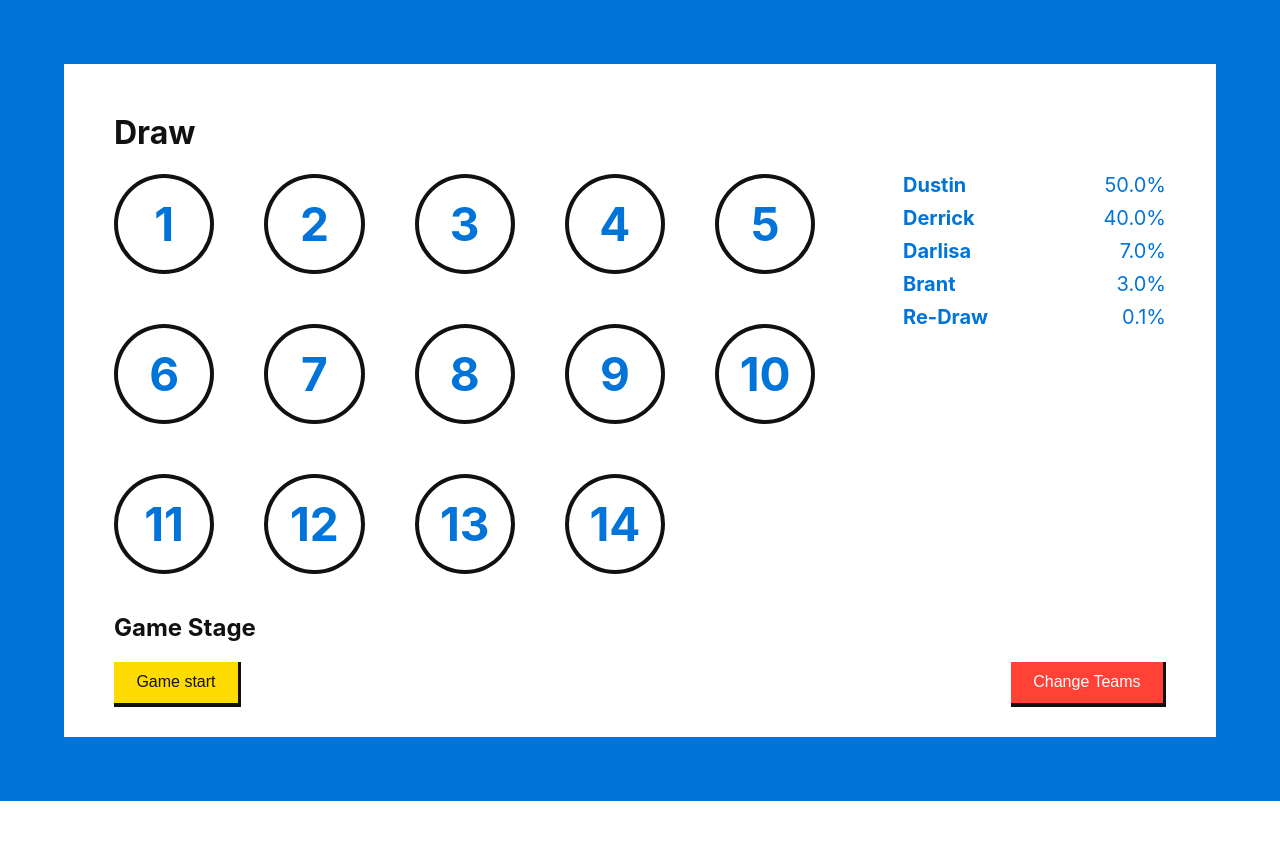
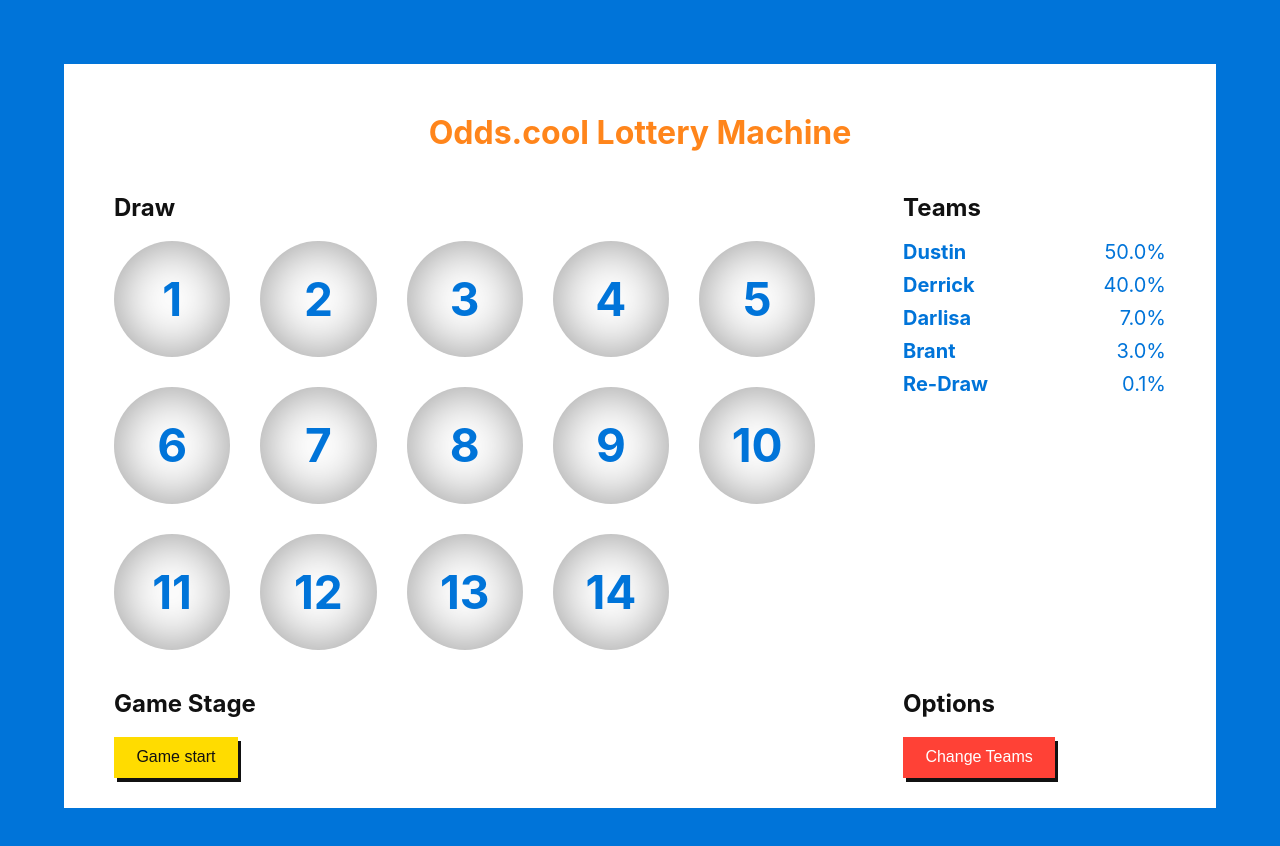
Before and after one commit to bhardy/lottery-react, a React (Create React App) app: page / in a window 1280 px wide. Both pictures are taken after a click on the button "Ready". Shown: the top 846 px of the page. Before the commit the page ends 801 px from the top, so only its background shows below. Built offline with nearby package versions, Linux system fonts and the light colour scheme.

Commit message:
Styled team combo lists, form items, buttons

```diff
--- a/src/components/AddTeams.js
+++ b/src/components/AddTeams.js
@@ -83,7 +83,7 @@ class AddTeam extends Component {
             required
           />
         </label>
-        <button className="add-teams__submit" type="submit">
+        <button className="cool-button add-teams__submit" type="submit">
           Add Team
         </button>
       </form>
--- a/src/components/App.js
+++ b/src/components/App.js
@@ -141,9 +141,9 @@ class App extends Component {
       const moves = history.map((step, move) => {
         const desc = move ? 'Pull #' + move : 'Game start'
         return (
-          <li className="game-info__list-item" key={move}>
+          <li className="game-stage__list-item" key={move}>
             <button
-              className="cool-button game-info__button"
+              className="cool-button game-stage__button"
               onClick={() => this.jumpTo(move)}
             >
               {desc}
@@ -167,8 +167,9 @@ class App extends Component {
         >
           <div className="game">
             {winnerNode}
-            <h1 className="game-heading">Draw</h1>
+            <h1 className="game-heading">Odds.cool Lottery Machine</h1>
             <div className="game-board">
+              <h2 className="game__subheading">Draw</h2>
               <Board
                 Balls={current.Balls}
                 onClick={i => this.handleClick(i)}
@@ -178,17 +179,24 @@ class App extends Component {
               />
             </div>
             <Teams {...current} />
-            <nav className="game-info">
-              <h2 className="game-info__heading">Game Stage</h2>
-              <ol className="game-info__list">
+            <nav className="game-stage">
+              <h2 className="game-stage__heading">Game Stage</h2>
+              <ol className="game-stage__list">
                 {moves}
               </ol>
             </nav>
             <nav className="game-controls">
-              {this.state.stepNumber
-                ? <Undo onClick={() => this.handleUndo()} />
-                : null}
-              <Restart onClick={() => this.restartGame()} />
+              <h2 className="game-controls__heading">Options</h2>
+              <ul className="game-controls__list">
+                {this.state.stepNumber
+                  ? <li className="game-controls__list">
+                      <Undo onClick={() => this.handleUndo()} />
+                    </li>
+                  : null}
+                <li className="game-controls__list">
+                  <Restart onClick={() => this.restartGame()} />
+                </li>
+              </ul>
             </nav>
           </div>
         </div>
--- a/src/components/Ready.js
+++ b/src/components/Ready.js
@@ -13,7 +13,11 @@ export default class Ready extends Component {
     return (
       <div className="ready">
         <ReadyHint percent={remainingPercent} teams={teams} />
-        <ReadyButton percent={remainingPercent} teams={teams} onClick={this.props.onClick} />
+        <ReadyButton
+          percent={remainingPercent}
+          teams={teams}
+          onClick={this.props.onClick}
+        />
       </div>
     )
   }
@@ -52,7 +56,7 @@ function ReadyHint (props) {
 function ReadyButton (props) {
   if (props.percent === 0 && props.teams > 1) {
     return (
-      <button className="ready-button" onClick={props.onClick}>
+      <button className="cool-button ready-button" onClick={props.onClick}>
         Ready
       </button>
     )
--- a/src/components/Teams.js
+++ b/src/components/Teams.js
@@ -51,6 +51,7 @@ export default class TeamList extends Component {
 
     return (
       <div className="teams">
+        <h2 className="game__subheading">Teams</h2>
         <ul className="team__list">
           {teamListItems}
         </ul>
--- a/src/css/AddTeams.css
+++ b/src/css/AddTeams.css
@@ -42,19 +42,16 @@
   margin-bottom: 15px;
 }
 
-.add-teams__submit {
-  display: block;
+.cool-button.add-teams__submit {
   width: 100%;
-  padding: var(--input-padding);
   color: var(--black);
   background-color: var(--white);
-  border-right: 3px solid;
-  border-bottom: 4px solid;
 }
 
 .add-teams__input {
   padding: var(--input-padding);
   margin-left: 20px;
+  text-align: right;
   background-color: var(--white);
   border: 0;
 }
--- a/src/css/App.css
+++ b/src/css/App.css
@@ -20,9 +20,10 @@
 .game {
   position: relative;
   display: grid;
+  grid-template-columns: repeat(12, 1fr);
   grid-template-rows: auto;
-  grid-template-columns: repeat(12, 1fr);
   width: 100%;
+  max-width: 1600px;
   padding: 30px 50px;
   margin: 5%;
   overflow: hidden;
@@ -32,6 +33,8 @@
 .game-heading {
   grid-column: 1 / span 12;
   grid-row: 1;
+  color: var(--orange);
+  text-align: center;
 }
 
 .game-board {
@@ -44,19 +47,19 @@
   grid-row: 2;
 }
 
-.game-info {
+.game-stage {
   display: grid;
   grid-column: 1 / span 8;
   grid-row: 3;
   margin-top: 20px;
 }
 
-.game-info__heading {
+.game-stage__heading {
   grid-column: 1 / span 12;
   grid-row: 1;
 }
 
-.game-info__list {
+.game-stage__list {
   grid-column: 1 / span 8;
   grid-row: 2;
   padding: 0;
@@ -64,29 +67,42 @@
   list-style-type: none;
 }
 
-.game-info__list-item {
+.game-stage__list-item {
   display: inline-block;
   margin-right: 20px;
 }
 
-.game-info__button.cool-button {
+.game-stage__button.cool-button {
   color: var(--black);
   background-color: var(--gold);
 }
 
 .game-controls {
-  display: flex;
   grid-column: 10 / span 3;
   grid-row: 3;
   align-self: end;
-  justify-content: flex-end;
+}
+
+.game-controls__heading {
+}
+
+.game-controls__list {
+  display: flex;
+  justify-content: flex-start;
+  padding: 0;
+  margin: 0;
+  list-style-type: none;
 }
 
 .game-undo.cool-button {
+  margin-right: 20px;
   background-color: var(--orange);
 }
 
+.game-undo.cool-button:focus {
+  outline-color: var(--red);
+}
+
 .game-restart.cool-button {
-  margin-left: 20px;
   background-color: var(--red);
 }
--- a/src/css/Board.css
+++ b/src/css/Board.css
@@ -1,12 +1,10 @@
 .ball__list {
   display: grid;
+  grid-gap: 30px;
   grid-template-columns: repeat(5, 1fr);
   padding: 0;
   margin: 0;
   list-style-type: none;
-
-  grid-gap: 50px;
-  grid-auto-rows: minmax(50px, auto);
 }
 
 .ball__list-item {
@@ -20,8 +18,8 @@
   width: 100%;
   padding-top: 100%;
   border-radius: 50%;
-  box-shadow: inset 0 0 0 4px #111111;
-  box-sizing: content-box;
+  box-shadow: inset 0 0 50px 0 rgba(0,0,0,0.4);
+  transition: background-color 200ms ease;
 }
 
 .ball__label:before {
--- a/src/css/Odds.css
+++ b/src/css/Odds.css
@@ -22,6 +22,10 @@ button {
   border: 0;
 }
 
+input:focus {
+  outline: 2px solid var(--orange);
+}
+
 .sr-only {
   position: absolute;
   width: 1px;
@@ -34,11 +38,29 @@ button {
 }
 
 .cool-button {
+  position: relative;
   padding: var(--input-padding) calc(var(--input-padding) * 2);
   font-weight: normal;
   color: white;
   background-color: var(--blue);
-  border-right: 3px solid;
-  border-bottom: 4px solid;
-  border-color: var(--black);
+  box-shadow: 3px 4px var(--black);
 }
+
+.cool-button:hover,
+.cool-button:focus {
+  top: 1px;
+  left: 1px;
+  box-shadow: 2px 3px var(--black);
+}
+
+.cool-button:focus {
+  outline: 2px solid var(--orange);
+  outline-offset: -2px;
+}
+
+.cool-button:active {
+  top: 2px;
+  left: 3px;
+  outline: 0;
+  box-shadow: 1px 2px var(--black);
+}
--- a/src/css/Ready.css
+++ b/src/css/Ready.css
@@ -20,12 +20,5 @@
   margin-bottom: 10px;
 }
 
-.ready-button {
-  padding: var(--input-padding) calc(var(--input-padding) * 2);
-  font-weight: normal;
-  color: white;
-  background-color: var(--blue);
-  border-right: 3px solid;
-  border-bottom: 4px solid;
-  border-color: var(--black);
+.cool-button.ready-button {
 }
```
